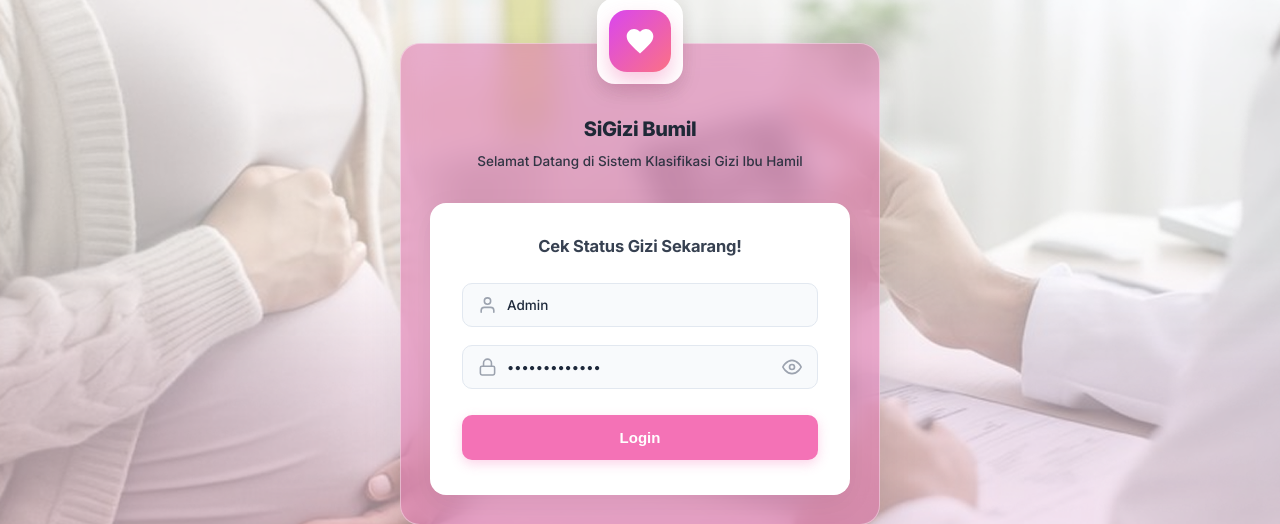
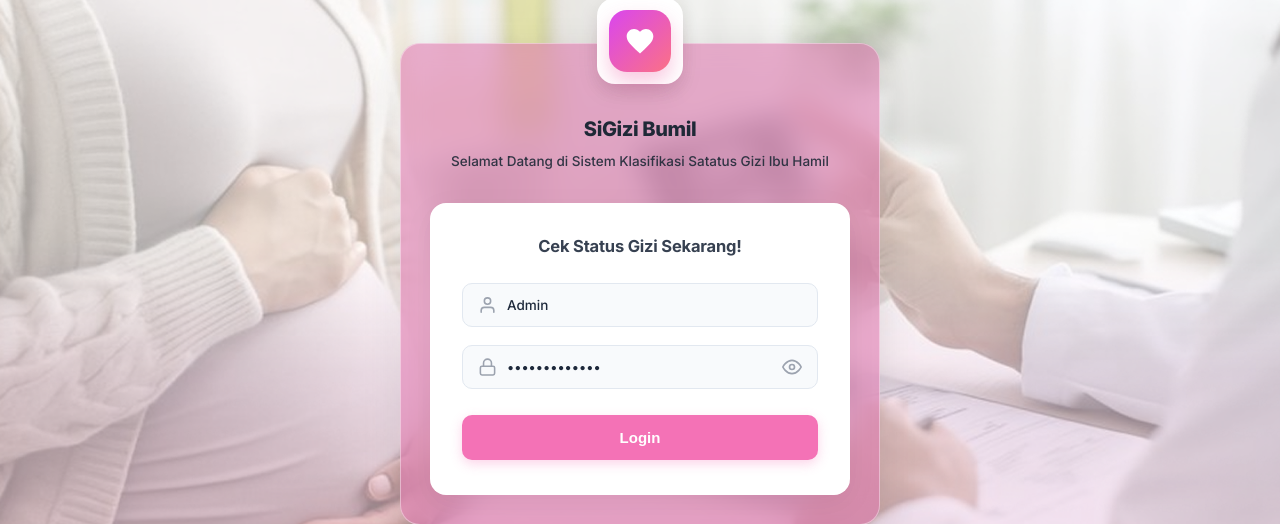
Before and after one commit to kumo-tech-hub/website-klasifikasi-ibu-hamil, a Flask app: page /login in a window 1280 px wide. Shown: the part 96-620 px from the top of the page. Run offline with Flask 3, Linux system fonts and the light colour scheme.

Commit message:
updating: name

```diff
--- a/templates/hasil.html
+++ b/templates/hasil.html
@@ -207,7 +207,7 @@
                             <path d="M18 10A6 6 0 0 0 6 10c0 7 3 9 6 9s6-2 6-9Z" stroke="currentColor" stroke-width="2"
                                 stroke-linecap="round" stroke-linejoin="round" />
                         </svg>
-                        Rekomendasi Target BB Selanjutnya
+                        Rekomendasi Penambahan Berat Badan Selama Kehamilan
                     </h3>
                     <div class="hs-rec-row">
                         <span class="hs-rec-key">Trimester 1</span>
--- a/templates/login.html
+++ b/templates/login.html
@@ -223,7 +223,7 @@
             <!-- Title Section -->
             <div class="system-titles">
                 <h1>SiGizi Bumil</h1>
-                <p>Selamat Datang di Sistem Klasifikasi Gizi Ibu Hamil</p>
+                <p>Selamat Datang di Sistem Klasifikasi Satatus Gizi Ibu Hamil</p>
             </div>
 
             <!-- Form Card -->
```
